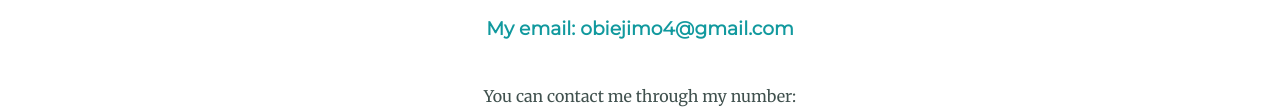
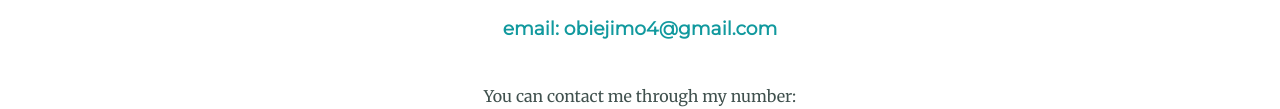
Before and after one commit to obiora234/cv, a plain HTML site: page index.html in a window 1280 px wide. Shown: the part 2347-2456 px from the top of the page. Drawn offline with Linux system fonts and the light colour scheme.

Commit message:
Update index.html

```diff
--- a/index.html
+++ b/index.html
@@ -40,7 +40,7 @@
         <hr>
         <div class="contact-me">
           <h2>Get In Touch</h2>
-          <h3>My email: obiejimo4@gmail.com</h3>
+          <h3>email: obiejimo4@gmail.com</h3>
           <p class="contact-message">You can contact me through my number: +49171307389,<br>send a message by clicking the link below. <br> For games and jokes click the crown fish 🐠 below.</p>
 
           <a class="btn" href="mailto:obiejimo4@gmail.com">CONTACT ME</a>
```
